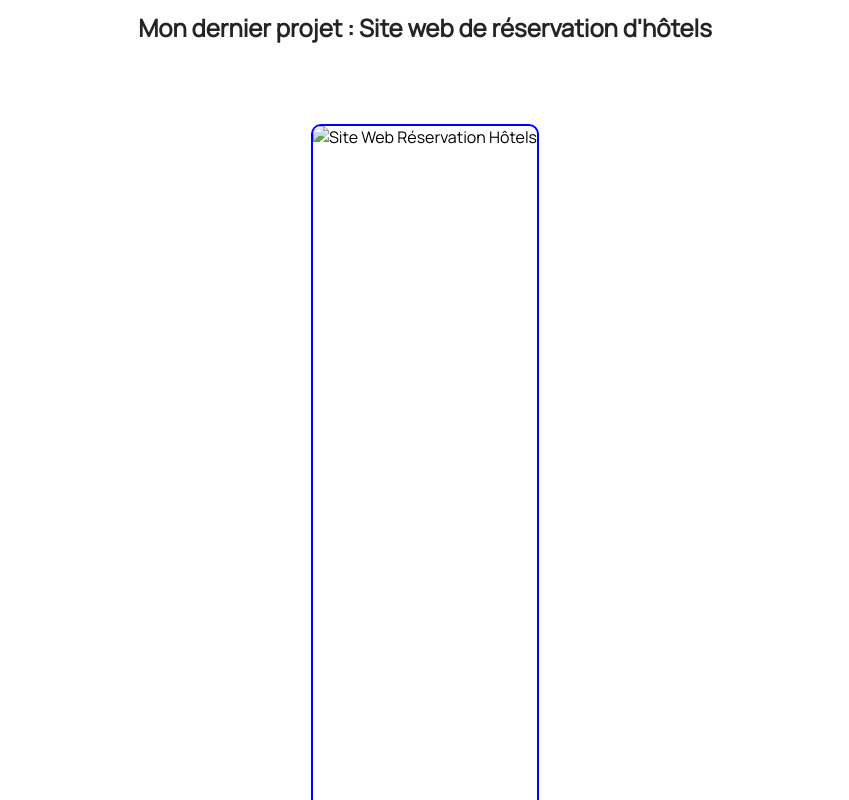
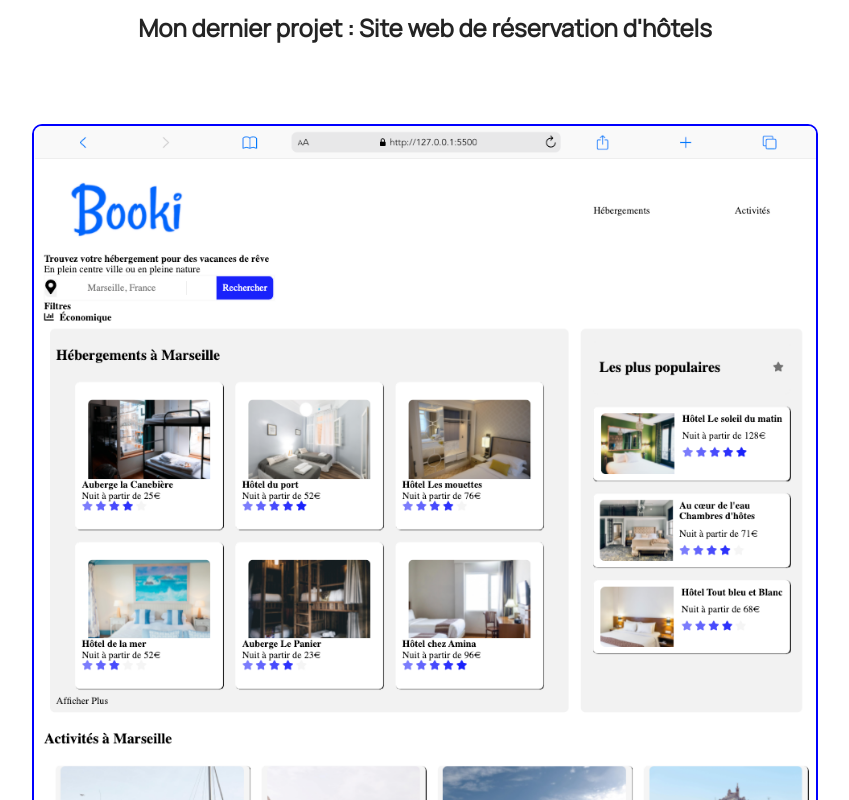
Before and after one commit to cyrilleyota2/portfolio2, a plain HTML site: page index.html in a window 1280 px wide. Shown: the part 740-1540 px from the top of the page, without its empty margins (215-1064 px from the left). Drawn offline with Linux system fonts and the light colour scheme; the site is published under a folder, as on GitHub Pages, so addresses that start at the root find nothing.

Commit message:
Update index.html

```diff
--- a/index.html
+++ b/index.html
@@ -46,7 +46,7 @@
         <section class="accueil-photos">
             <h2>Mon dernier projet : Site web de réservation d'hôtels</h2>
             <div class="site-web">
-                <img src="/images/reservation-hotels.png" alt="Site Web Réservation Hôtels">
+                <img src="images/reservation-hotels.png" alt="Site Web Réservation Hôtels">
             </div>
         </section>
         <section class="section-contact">
```
